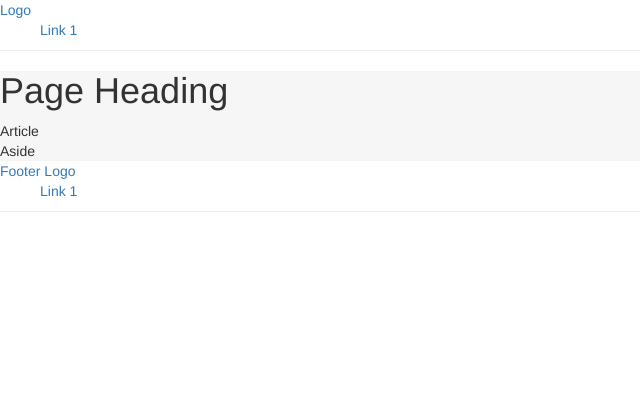
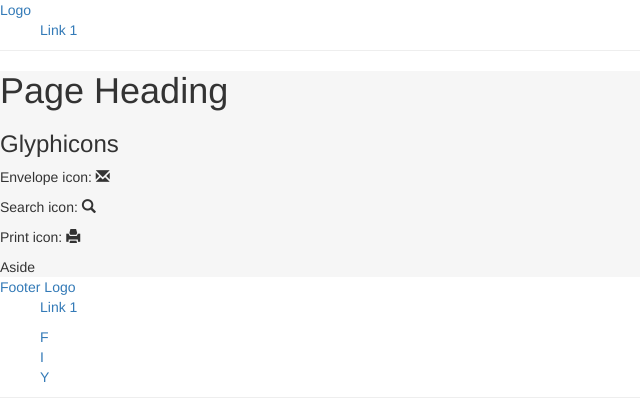
Before and after one commit to ivankrauseza/hamburg, a plain HTML site: page index.html in a window 1280 px wide. Shown: the whole page, without its empty margins (0-640 px from the left). Drawn offline with nearby package versions, Linux system fonts and the light colour scheme.

Commit message:
Footer: Added placeholder links for Social media

```diff
--- a/index.html
+++ b/index.html
@@ -11,6 +11,9 @@
     <script src="https://ajax.googleapis.com/ajax/libs/jquery/3.6.3/jquery.min.js"></script>
     <!-- Latest compiled JavaScript -->
     <script src="https://maxcdn.bootstrapcdn.com/bootstrap/3.4.1/js/bootstrap.min.js"></script>
+    <!-- Font Awesome -->
+    <script src="https://use.fontawesome.com/d202424209.js"></script>
+    <!-- Custom CSS -->
     <link rel="stylesheet" href="/assets/css/style.css">
     <title></title>
 </head>
@@ -32,7 +35,12 @@
             <h1>Page Heading</h1>
         </section>
         <section>
-            <article>Article</article>
+            <article>
+                <h3>Glyphicons</h3>
+                <p>Envelope icon: <span class="glyphicon glyphicon-envelope"></span></p>
+                <p>Search icon: <span class="glyphicon glyphicon-search"></span></p>
+                <p>Print icon: <span class="glyphicon glyphicon-print"></span></p>
+            </article>
             <aside>Aside</aside>
         </section>
     </main>
@@ -46,6 +54,13 @@
                 </li>
             </ul>
         </nav>
+        <nav>
+            <ul>
+                <li><a href="#">F</a></li>
+                <li><a href="#">I</a></li>
+                <li><a href="#">Y</a></li>
+            </ul>
+        </nav>
     </footer>
 
 </body>
```
